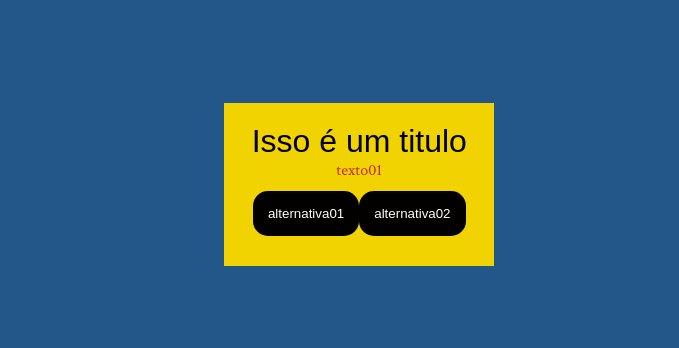
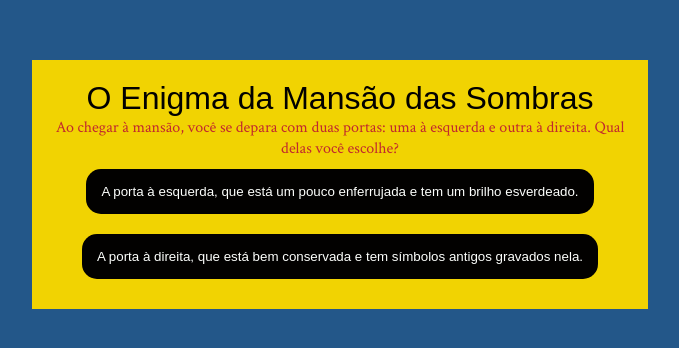
Before and after one commit to SNOWFORSE/2024---3-DS---APAGAO, a plain HTML site: page index.html in a window 1280 px wide. Shown: the part 216-564 px from the top of the page, without its empty margins (288-967 px from the left). Drawn offline with Linux system fonts and the light colour scheme; a web font is replaced by a local one.

Commit message:
Add files via upload
trabalho feito

```diff
--- a/index.html
+++ b/index.html
@@ -4,12 +4,12 @@
     <meta charset="UTF-8">
     <meta name="viewport" content="width=device-width, initial-scale=1.0">
     <link rel="stylesheet" href="style.css">
-    <title>Document</title>
+    <title>O Enigma da Mansão das Sombras</title>
 </head>
 <body>
     <main>
         <div class="caixa-principal">
-            <h1 class="titulo"> Isso é um titulo</h1>
+            <h1 class="titulo">O Enigma da Mansão das Sombras</h1>
             <div class="caixa-perguntas"></div>
             <div class="caixa-alternativas"></div>
             <div class="caixa-resultado">
--- a/main.js
+++ b/main.js
@@ -6,69 +6,69 @@ const textoResultado = document.querySelector('.texto-resultado');
 
 const perguntas = [
     {
-        enunciado: "texto01",
+        enunciado: "Ao chegar à mansão, você se depara com duas portas: uma à esquerda e outra à direita. Qual delas você escolhe?",
         alternativas: [
             {
-                texto:"alternativa01",
-                afirmacao:"afirmacao01"
+                texto:"A porta à esquerda, que está um pouco enferrujada e tem um brilho esverdeado.",
+                afirmacao:"Você abre a porta enferrujada e entra em um corredor escuro e úmido, levando a uma sala grande com móveis cobertos de poeira e um grande espelho na parede."
             },
             {
-                texto:"alternativa02",
-                afirmacao:"afirmacao02"
+                texto:"A porta à direita, que está bem conservada e tem símbolos antigos gravados nela.",
+                afirmacao:"Você abre a porta com símbolos antigos e entra em uma biblioteca antiga, cheia de livros empoeirados. Há uma mesa com um livro aberto e uma vela acesa."
             },
 
         ]
     },
     {
-        enunciado: "texto02",
+        enunciado: "O que você faz?",
         alternativas: [
             {
-                texto:"alternativa03",
-                afirmacao:"afirmacao03"
+                texto:"Examina o livro aberto e nota que contém anotações sobre um ritual antigo.",
+                afirmacao:"Você toca o espelho, e ele se move, revelando uma passagem secreta. A passagem leva a uma sala escondida com um cofre antigo."
             },
             {
-                texto:"alternativa04",
-                afirmacao:"afirmacao04"
+                texto:"Procura outros livros na biblioteca que possam conter informações adicionais.",
+                afirmacao:"O livro contém detalhes sobre um ritual antigo e um mapa da mansão com anotações criptografadas."
             },
 
         ]
     },
     {
-        enunciado: "texto03",
+        enunciado: "O que você faz com o cofre?",
         alternativas: [
             {
-                texto:"alternativa05",
-                afirmacao:"afirmacao05"
+                texto:"Tenta abrir o cofre imediatamente.",
+                afirmacao:"O cofre está trancado por um mecanismo complexo. Após várias tentativas, você descobre que o cofre está vazio, mas encontra um mapa antigo no fundo."
             },
             {
-                texto:"alternativa06",
-                afirmacao:"afirmacao06"
+                texto:"Procura pistas na sala que possam ajudar a abrir o cofre.",
+                afirmacao:"Você descifra o mapa e encontra uma localização secreta na mansão. Descobre um altar antigo com objetos místicos."
             },
         ]
     },
     {
-        enunciado: "texto04",
+        enunciado: "O que você faz com o mapa?",
         alternativas: [
             {
-                texto:"alternativa07",
-                afirmacao:"afirmacao07"
+                texto:"Segue o mapa para explorar o novo local indicado.",
+                afirmacao:"Você encontra uma carta antiga com um código para o cofre e consegue abri-lo. Dentro, há um diário que detalha a história da mansão."
             },
             {
-                texto:"alternativa08",
-                afirmacao:"afirmacao08"
+                texto:"Decide levar o mapa de volta para estudar com mais calma em um lugar seguro.",
+                afirmacao:"Você encontra um livro raro com informações detalhadas sobre a mansão e seus antigos proprietários."
             },
         ]
     },
     {
-        enunciado: "texto05",
+        enunciado: "O que você faz com o diário?",
         alternativas: [
             {
-                texto:"alternativa09",
-                afirmacao:"afirmacao09"
+                texto:"Lê o diário para entender a história da mansão e suas sombras.",
+                afirmacao:"Fim."
             },
             {
-                texto:"alternativa10",
-                afirmacao:"afirmacao10"
+                texto:"Leva o diário de volta para consultar especialistas e obter uma análise detalhada.",
+                afirmacao:"Fim."
             },
         ]
     }
@@ -105,7 +105,7 @@ function respostaSelecionada(opcaoSelecionada) {
 }
 
 function mostraResultado(){
-    caixaPerguntas.textContent = "Inicio do Texto..."
+    caixaPerguntas.textContent = "O Mapa e o Novo Mistério"
     textoResultado.textContent = historiaFinal;
     caixaAlternativas.textContent = "";
 }
```
